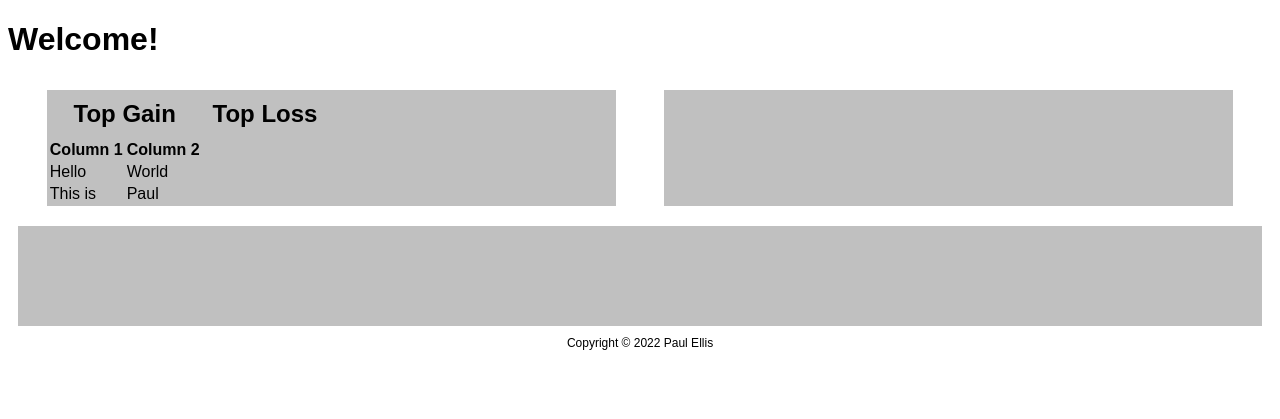
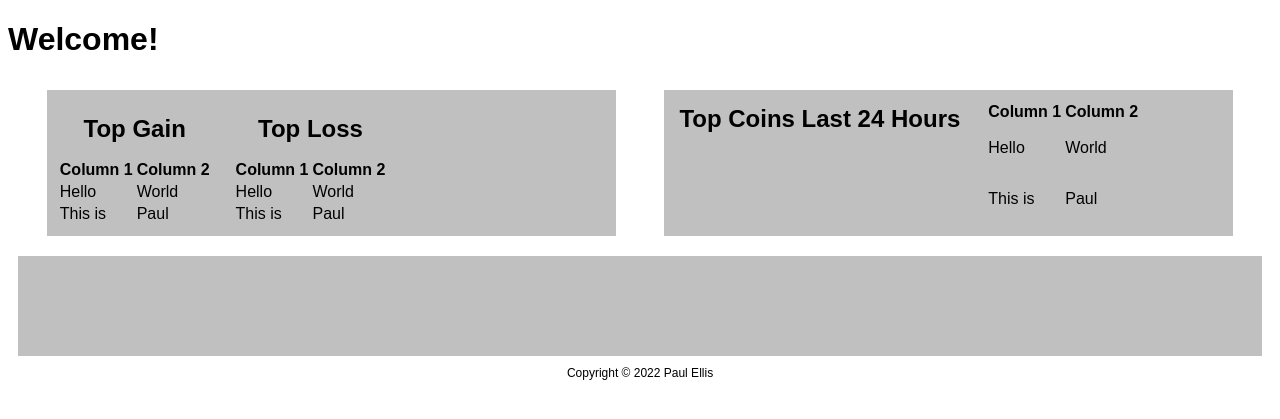
Before and after one commit to PaulEllis2001/CS401-Website, a PHP site: page / in a window 1280 px wide. Shown: the part 93-512 px from the top of the page. Run offline with PHP 8.4, Linux system fonts and the light colour scheme.

Commit message:
more work

```diff
--- a/css/style.css
+++ b/css/style.css
@@ -109,6 +109,7 @@ p{
     margin: 10px;
     display:flex;
     justify-content: space-evenly;
+    padding: 5px;
 }
 
 #leaderboardSummaryHeaders{
@@ -118,8 +119,16 @@ p{
 
 .left_box{
     justify-content: center;
+    margin: 10px;
 }
 
 .right_box{
     justify-content: center;
+    margin: 10px;
 }
+
+.box{
+    display:flex;
+    justify-content: center;
+    margin:10px;
+}
--- a/index.php
+++ b/index.php
@@ -31,11 +31,53 @@
                 </div>
                 <div class="right_box">
                     <h2 class="boxHeading">Top Loss</h2>
+                    <table>
+                        <thead>
+                            <th>
+                                Column 1
+                            </th>
+                            <th>
+                                Column 2
+                            </th>
+                        </thead>
+                        <tbody>
+                            <tr>
+                                <td>Hello</td>
+                                <td>World</td>
+                            </tr>
+                            <tr>
+                                <td>This is</td>
+                                <td>Paul</td>
+                            </tr>
+                        </tbody>
+                    </table>
                 </div>
             </div>
         </div>
         <div id="coinSummary" class="info_box">
-
+            <h2 class="boxHeading">Top Coins Last 24 Hours</h2>
+            <div class="box">
+                <table>
+                    <thead>
+                        <th>
+                            Column 1
+                        </th>
+                        <th>
+                            Column 2
+                        </th>
+                    </thead>
+                    <tbody>
+                        <tr>
+                            <td>Hello</td>
+                            <td>World</td>
+                        </tr>
+                        <tr>
+                            <td>This is</td>
+                            <td>Paul</td>
+                        </tr>
+                    </tbody>
+                </table>
+            </div>
         </div>
     </div>
     <div id="accountSummary" class="info_box">
```
